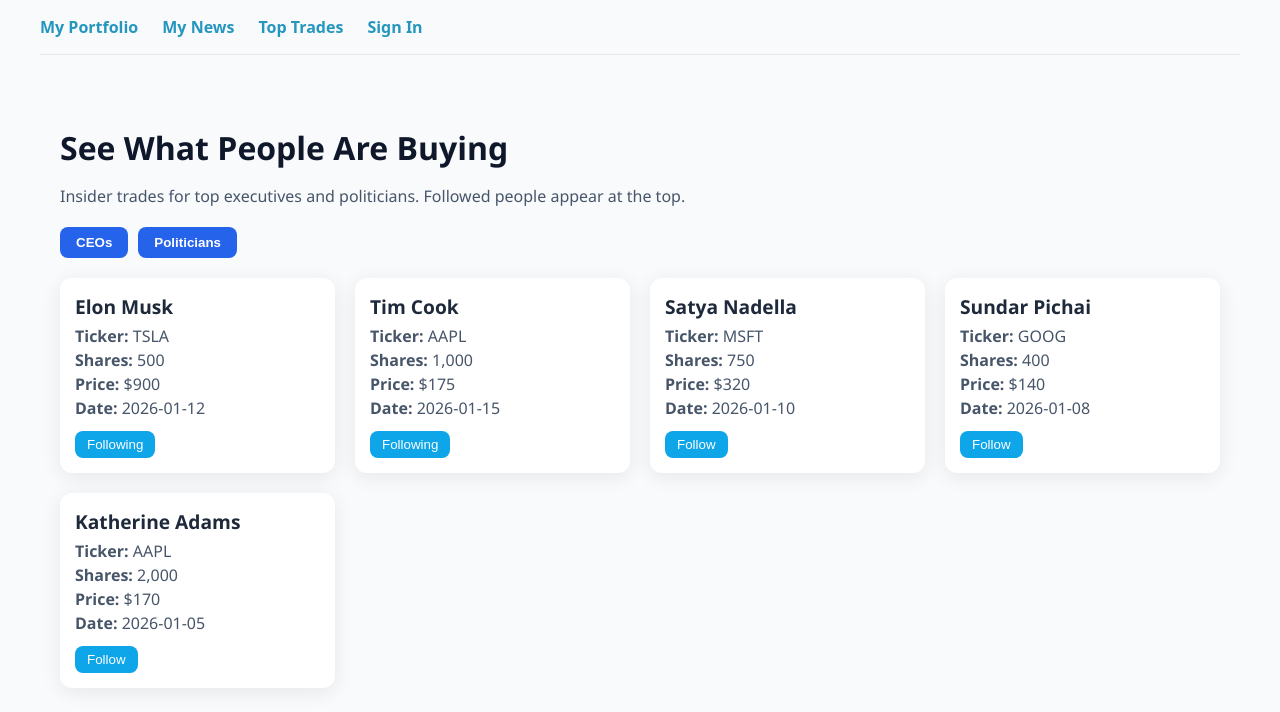
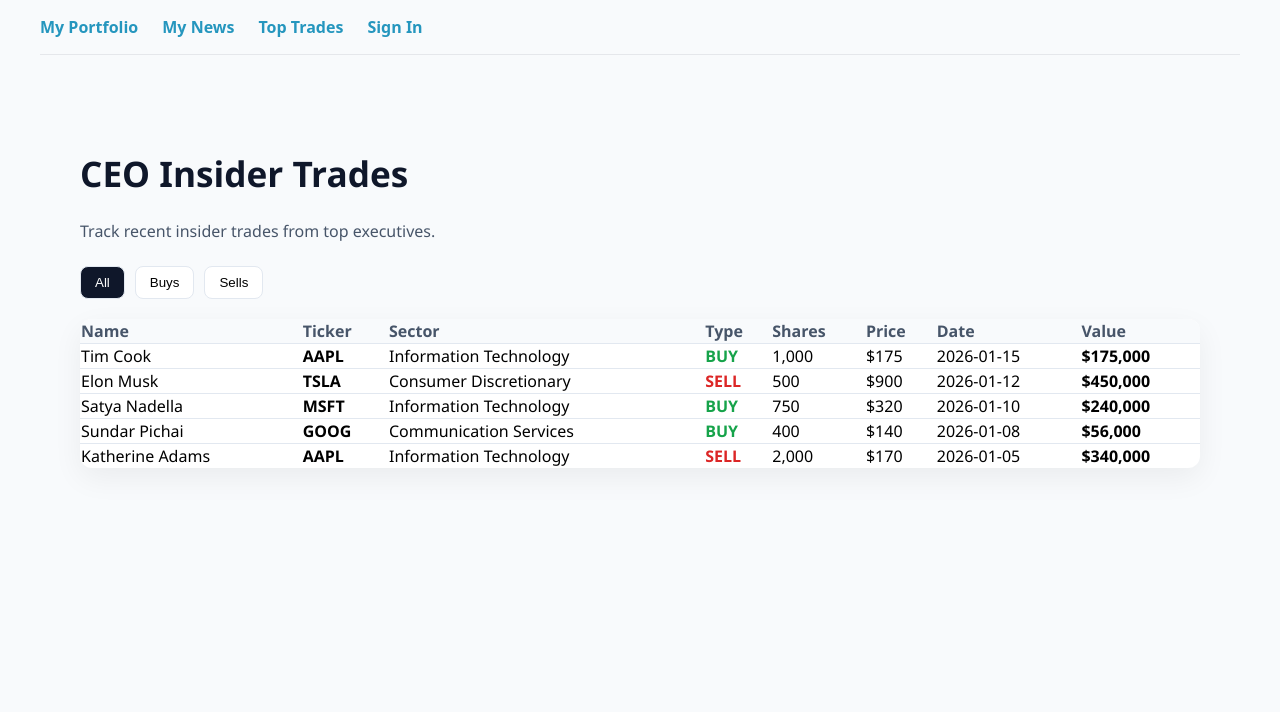
Before and after one commit to nmirpuri/Only-Up-Investing, a Next.js app: page /top-trades in a window 1280 px wide. Shown: the top 712 px of the page. Built offline with nearby package versions, Linux system fonts and the light colour scheme.

Commit message:
Update page.js

```diff
--- a/app/top-trades/page.js
+++ b/app/top-trades/page.js
@@ -1,114 +1,224 @@
 "use client";
 
-import { useState, useEffect } from "react";
+import { useEffect, useState } from "react";
 
-// Sample trades data for UI demonstration
+// Mock CEO trade data (replace with real API later)
 const sampleTrades = [
-  { name: "Tim Cook", symbol: "AAPL", shares: 1000, price: 175, date: "2026-01-15" },
-  { name: "Elon Musk", symbol: "TSLA", shares: 500, price: 900, date: "2026-01-12" },
-  { name: "Satya Nadella", symbol: "MSFT", shares: 750, price: 320, date: "2026-01-10" },
-  { name: "Sundar Pichai", symbol: "GOOG", shares: 400, price: 140, date: "2026-01-08" },
-  { name: "Katherine Adams", symbol: "AAPL", shares: 2000, price: 170, date: "2026-01-05" },
+  {
+    name: "Tim Cook",
+    symbol: "AAPL",
+    sector: "Information Technology",
+    type: "BUY",
+    shares: 1000,
+    price: 175,
+    date: "2026-01-15",
+  },
+  {
+    name: "Elon Musk",
+    symbol: "TSLA",
+    sector: "Consumer Discretionary",
+    type: "SELL",
+    shares: 500,
+    price: 900,
+    date: "2026-01-12",
+  },
+  {
+    name: "Satya Nadella",
+    symbol: "MSFT",
+    sector: "Information Technology",
+    type: "BUY",
+    shares: 750,
+    price: 320,
+    date: "2026-01-10",
+  },
+  {
+    name: "Sundar Pichai",
+    symbol: "GOOG",
+    sector: "Communication Services",
+    type: "BUY",
+    shares: 400,
+    price: 140,
+    date: "2026-01-08",
+  },
+  {
+    name: "Katherine Adams",
+    symbol: "AAPL",
+    sector: "Information Technology",
+    type: "SELL",
+    shares: 2000,
+    price: 170,
+    date: "2026-01-05",
+  },
 ];
 
-export default function TopTrades() {
+export default function Page() {
   const [trades, setTrades] = useState([]);
+  const [tradeType, setTradeType] = useState("ALL");
 
-  // Simulate fetching trades
   useEffect(() => {
-    // In production, replace this with fetch("/api/insiders")
+    // Later: fetch("/api/ceo-trades")
     setTrades(sampleTrades);
   }, []);
 
-  const followedPeople = ["Tim Cook", "Elon Musk"];
-
-  // Sort so followed people are at top
-  const sortedTrades = trades.sort((a, b) => {
-    if (followedPeople.includes(a.name)) return -1;
-    if (followedPeople.includes(b.name)) return 1;
-    return new Date(b.date) - new Date(a.date);
-  });
+  const filteredTrades = trades
+    .filter((t) => tradeType === "ALL" || t.type === tradeType)
+    .sort((a, b) => new Date(b.date) - new Date(a.date));
 
   return (
-    <div style={{ padding: "20px", fontFamily: "'Segoe UI', sans-serif" }}>
-      <h1 style={{ fontSize: "2rem", fontWeight: "bold", marginBottom: "10px", color: "#0f172a" }}>
-        See What People Are Buying
-      </h1>
-      <p style={{ color: "#475569", marginBottom: "20px", fontSize: "1rem" }}>
-        Insider trades for top executives and politicians. Followed people appear at the top.
+    <div style={pageStyle}>
+      <h1 style={titleStyle}>CEO Insider Trades</h1>
+      <p style={subtitleStyle}>
+        Track recent insider trades from top executives.
       </p>
 
-      <div style={{ display: "flex", gap: "10px", marginBottom: "20px" }}>
-        <button style={buttonStyle}>CEOs</button>
-        <button style={buttonStyle}>Politicians</button>
+      {/* Trade type filter */}
+      <div style={filterRow}>
+        <button
+          onClick={() => setTradeType("ALL")}
+          style={tradeType === "ALL" ? activeFilter : filterButton}
+        >
+          All
+        </button>
+        <button
+          onClick={() => setTradeType("BUY")}
+          style={tradeType === "BUY" ? activeBuy : filterButton}
+        >
+          Buys
+        </button>
+        <button
+          onClick={() => setTradeType("SELL")}
+          style={tradeType === "SELL" ? activeSell : filterButton}
+        >
+          Sells
+        </button>
       </div>
 
-      {sortedTrades.length === 0 ? (
-        <p style={{ color: "#94a3b8", fontStyle: "italic" }}>No trades available at the moment.</p>
-      ) : (
-        <div
-          style={{
-            display: "grid",
-            gridTemplateColumns: "repeat(auto-fit, minmax(250px, 1fr))",
-            gap: "20px",
-          }}
-        >
-          {sortedTrades.map((trade, index) => (
-            <div key={index} style={cardStyle}>
-              <h2 style={{ margin: "0 0 5px 0", fontSize: "1.2rem", color: "#1e293b" }}>
-                {trade.name}
-              </h2>
-              <p style={{ margin: "2px 0", color: "#475569" }}>
-                <strong>Ticker:</strong> {trade.symbol}
-              </p>
-              <p style={{ margin: "2px 0", color: "#475569" }}>
-                <strong>Shares:</strong> {trade.shares.toLocaleString()}
-              </p>
-              <p style={{ margin: "2px 0", color: "#475569" }}>
-                <strong>Price:</strong> ${trade.price}
-              </p>
-              <p style={{ margin: "2px 0", color: "#475569" }}>
-                <strong>Date:</strong> {trade.date}
-              </p>
-              <button style={followButtonStyle}>
-                {followedPeople.includes(trade.name) ? "Following" : "Follow"}
-              </button>
-            </div>
-          ))}
-        </div>
-      )}
+      {/* Trades Table */}
+      <div style={tableWrapper}>
+        <table style={tableStyle}>
+          <thead>
+            <tr style={headerRow}>
+              <th>Name</th>
+              <th>Ticker</th>
+              <th>Sector</th>
+              <th>Type</th>
+              <th>Shares</th>
+              <th>Price</th>
+              <th>Date</th>
+              <th>Value</th>
+            </tr>
+          </thead>
+          <tbody>
+            {filteredTrades.map((trade, i) => (
+              <tr key={i} style={rowStyle}>
+                <td>{trade.name}</td>
+                <td style={{ fontWeight: 600 }}>{trade.symbol}</td>
+                <td>{trade.sector}</td>
+                <td
+                  style={{
+                    color: trade.type === "BUY" ? "#16a34a" : "#dc2626",
+                    fontWeight: 600,
+                  }}
+                >
+                  {trade.type}
+                </td>
+                <td>{trade.shares.toLocaleString()}</td>
+                <td>${trade.price}</td>
+                <td>{trade.date}</td>
+                <td style={{ fontWeight: 600 }}>
+                  ${(trade.shares * trade.price).toLocaleString()}
+                </td>
+              </tr>
+            ))}
+          </tbody>
+        </table>
+
+        {filteredTrades.length === 0 && (
+          <p style={emptyState}>No trades found.</p>
+        )}
+      </div>
     </div>
   );
 }
 
-// Fancy card style
-const cardStyle = {
-  background: "white",
-  padding: "15px",
-  borderRadius: "12px",
-  boxShadow: "0 4px 20px rgba(0,0,0,0.08)",
-  transition: "transform 0.2s",
-  cursor: "pointer",
+/* ================= STYLES ================= */
+
+const pageStyle = {
+  padding: "40px",
+  maxWidth: "1200px",
+  margin: "0 auto",
+  fontFamily: "'Segoe UI', system-ui, sans-serif",
 };
 
-const buttonStyle = {
-  padding: "8px 16px",
-  background: "#2563eb",
-  color: "white",
-  border: "none",
-  borderRadius: "8px",
-  fontWeight: 600,
-  cursor: "pointer",
-  transition: "background 0.2s",
+const titleStyle = {
+  fontSize: "2.2rem",
+  fontWeight: 700,
+  color: "#0f172a",
 };
 
-const followButtonStyle = {
-  marginTop: "10px",
-  padding: "6px 12px",
-  background: "#0ea5e9",
+const subtitleStyle = {
+  marginTop: "6px",
+  marginBottom: "24px",
+  color: "#475569",
+};
+
+const filterRow = {
+  display: "flex",
+  gap: "10px",
+  marginBottom: "20px",
+};
+
+const filterButton = {
+  padding: "8px 14px",
+  borderRadius: "8px",
+  border: "1px solid #e2e8f0",
+  background: "white",
+  cursor: "pointer",
+  fontWeight: 500,
+};
+
+const activeFilter = {
+  ...filterButton,
+  background: "#0f172a",
   color: "white",
-  border: "none",
-  borderRadius: "8px",
-  fontWeight: 500,
-  cursor: "pointer",
 };
+
+const activeBuy = {
+  ...filterButton,
+  background: "#16a34a",
+  color: "white",
+};
+
+const activeSell = {
+  ...filterButton,
+  background: "#dc2626",
+  color: "white",
+};
+
+const tableWrapper = {
+  overflowX: "auto",
+  background: "white",
+  borderRadius: "12px",
+  boxShadow: "0 10px 30px rgba(0,0,0,0.06)",
+};
+
+const tableStyle = {
+  width: "100%",
+  borderCollapse: "collapse",
+};
+
+const headerRow = {
+  background: "#f8fafc",
+  textAlign: "left",
+  color: "#475569",
+};
+
+const rowStyle = {
+  borderTop: "1px solid #e2e8f0",
+};
+
+const emptyState = {
+  padding: "20px",
+  color: "#94a3b8",
+  textAlign: "center",
+};
```
